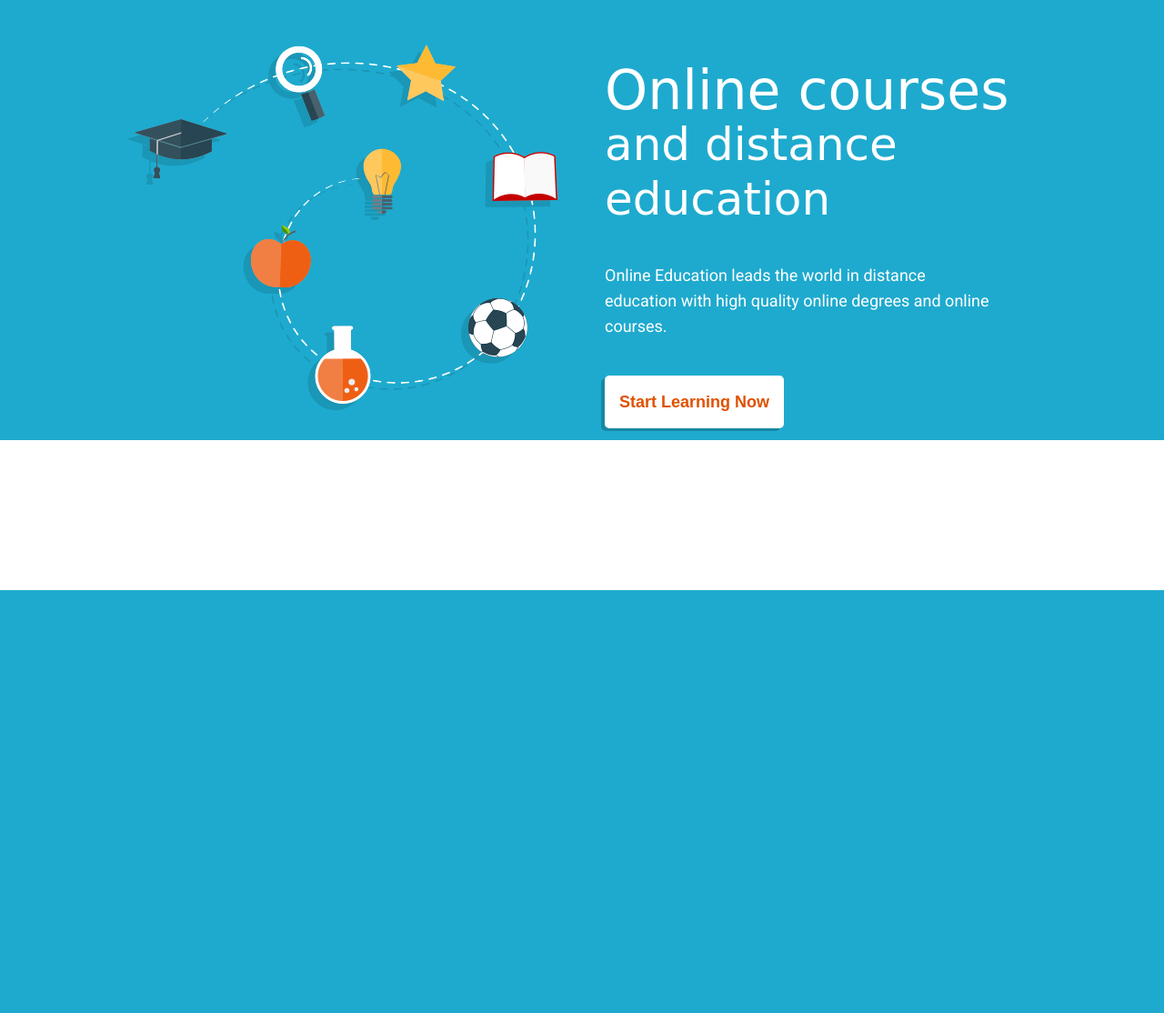
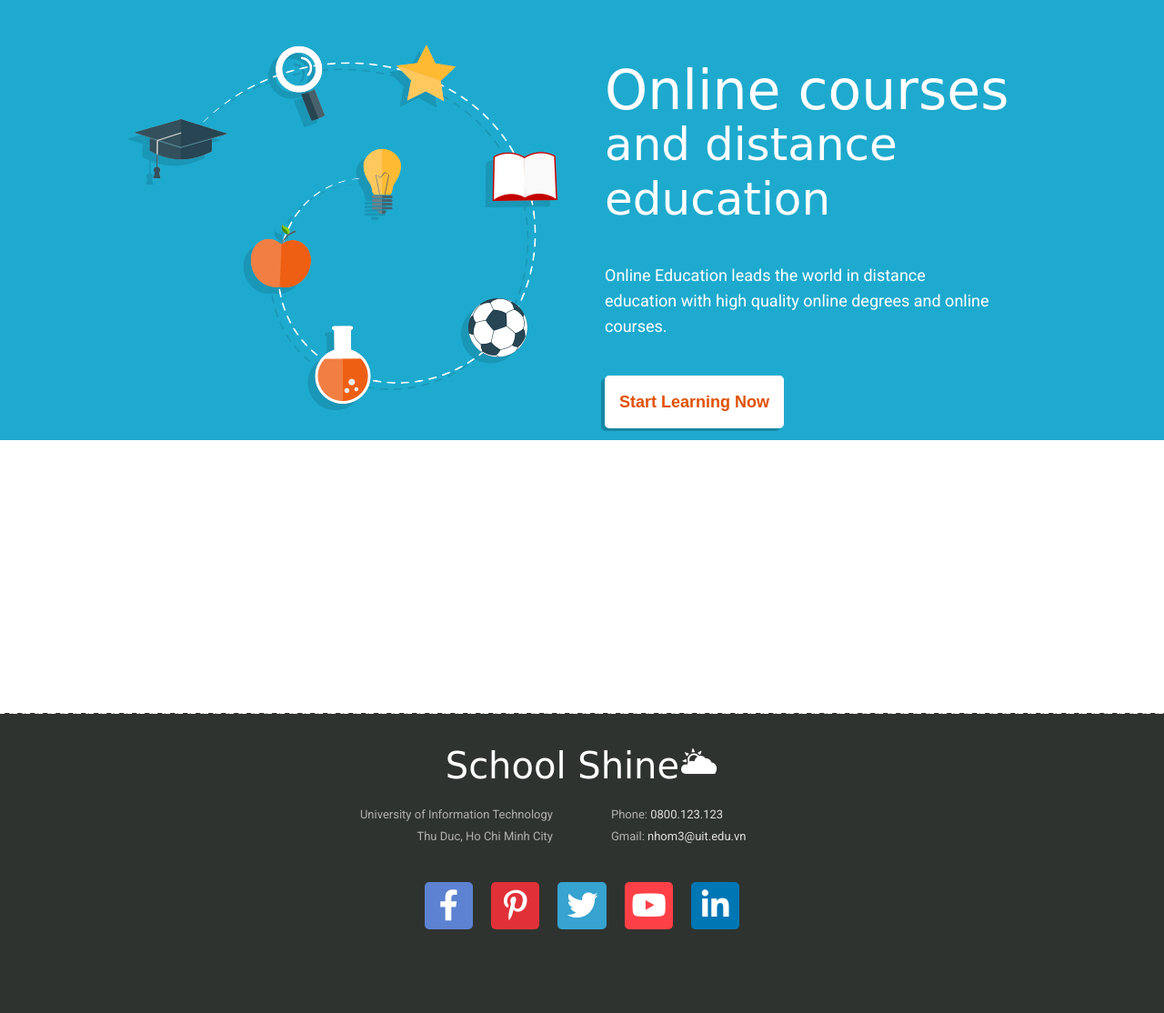
Before and after one commit to thuynguyen650/school-shine, a PHP site: page /home.html in a window 1280 px wide. Shown: the part 151-1265 px from the top of the page at 91% size. Before the commit the page ends 800 px from the top, so only its background shows below. Run offline with PHP 8.4, Linux system fonts and the light colour scheme; some web fonts are replaced.

Commit message:
add footer

```diff
--- a/assets/css/base.css
+++ b/assets/css/base.css
@@ -12,6 +12,7 @@
 
     --hover-color: #ffb20e;
     --body-background-color: #f4f7f9;
+    --footer-color: #2f332f;
 
     --header-height: 150px;
     --main-header-height: 116px;
--- a/assets/css/home.css
+++ b/assets/css/home.css
@@ -151,3 +151,84 @@ main {
     cursor: pointer;
     color: var(--hover-color);
 }
+
+.features {
+    min-height: 300px;
+}
+
+/* footer  */
+footer {
+    background-color: var(--footer-color);
+    background-image: url(/assets/img/bg_over.webp);
+    background-repeat: repeat-x;
+    text-align: center;
+    height: 330px;
+    padding: 50px 0;
+    color: var(--white-color);
+}
+
+.footer-heading {
+    font-size: 4rem;
+    margin-bottom: 38px;
+}
+
+.footer-contact--left,
+.footer-contact--right {
+    font-size: 1.3rem;
+    margin: 0 20px;
+    color: #b0b0b0;
+}
+
+.footer-contact--left {
+    text-align: right;
+}
+
+.footer-contact--right {
+    text-align: left;
+}
+
+.footer-link {
+    color: #e0e0e0;
+}
+
+.footer-social {
+    display: flex;
+    justify-content: center;
+    margin-top: 50px;
+    font-size: 3.4rem;
+}
+
+.footer-social-item a {
+    margin: 10px;
+    color: var(--white-color);
+    border-radius: 5px;
+}
+
+.footer-social-item:hover a{
+    background-color: #aaaaaa;
+}
+
+.footer-facebook a{
+    background-color: #5d82d1;
+    padding: 6px 16px;
+}
+
+.footer-pinterest a {
+    background-color: #e13138;
+    padding: 6px 14px;
+}
+
+.footer-twitter a {
+    background-color: #36a3d0;
+    padding: 6px 10px;
+}
+
+.footer-youtube a {
+    background-color: #ff4047;
+    padding: 6px 7px;
+}
+
+.footer-linkedin a {
+    background-color: #0077b5;
+    padding: 6px 12px;
+}
--- a/assets/css/responsive.css
+++ b/assets/css/responsive.css
@@ -78,6 +78,16 @@
     .slide img {
         display: none;
     }
+
+    .footer-contact--left,
+    .footer-contact--right {
+        text-align: center;
+        margin: 8px;
+    }
+
+    .footer-social-item {
+        display: none;
+    }
 }
 
 /*Tablet & PC Low Resolution: 740 - 1239px */
--- a/home.html
+++ b/home.html
@@ -106,10 +106,72 @@
             </div>
 
         </div>
+
+        <div class="features">
+
+        </div>
     </main>
 
     <footer>
+        <div class="grid wide">
+            <div class="title footer-heading">School Shine🌥</div>
 
+            <div class="footer-contact">
+                <div class="row">
+                    <div class="col l-6 m-6 c-12">
+                        <div class="footer-contact--left">
+                            <p style="margin-bottom: 8px">University of Information Technology</p>
+                            <p>Thu Duc, Ho Chi Minh City</p>
+                        </div>
+                    </div>
+
+                    <div class="col l-6 m-6 c-12">
+                        <div class="footer-contact--right">
+                            <p style="margin-bottom: 8px">
+                                Phone:
+                                <a class="footer-link" href="tel:+">0800.123.123</a>
+                            </p>
+
+                            <p>
+                                Gmail:
+                                <a class="footer-link" href="mailto:">nhom3@uit.edu.vn</a>
+                            </p>
+
+                        </div>
+                    </div>
+                </div>
+            </div>
+
+            <div class="footer-social">
+                <ul class="footer-social-list">
+                    <li class="footer-social-item footer-facebook">
+                        <a href="">
+                            <i class="fab fa-facebook-f"></i>
+                        </a>
+                    </li>
+                    <li class="footer-social-item footer-pinterest">
+                        <a href="">
+                            <i class="fab fa-pinterest-p"></i>
+                        </a>
+                    </li>
+                    <li class="footer-social-item footer-twitter">
+                        <a href="">
+                            <i class="fab fa-twitter"></i>
+                        </a>
+                    </li>
+                    <li class="footer-social-item footer-youtube">
+                        <a href="">
+                            <i class="fab fa-youtube"></i>
+                        </a>
+                    </li>
+                    <li class="footer-social-item footer-linkedin">
+                        <a href="">
+                            <i class="fab fa-linkedin-in"></i>
+                        </a>
+                    </li>
+                </ul>
+            </div>
+        </div>
     </footer>
 </body>
 </html>
```
